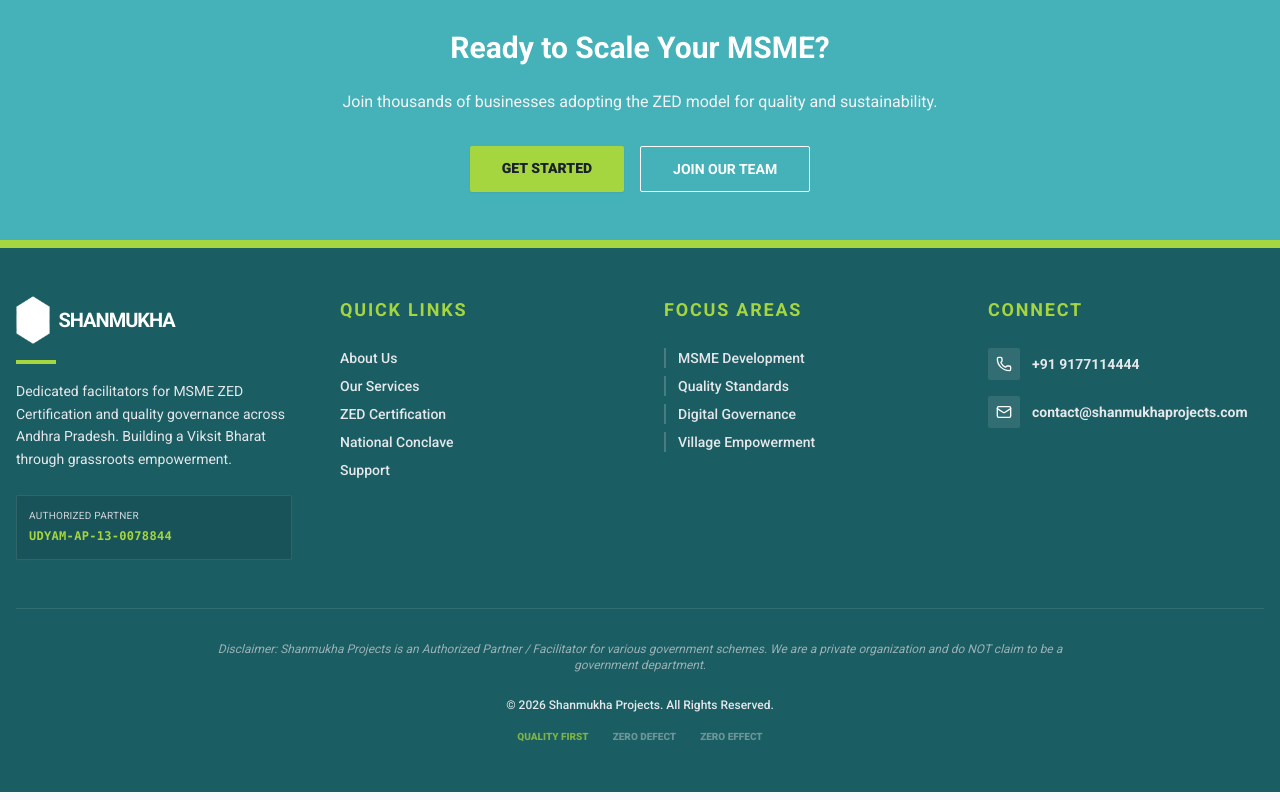
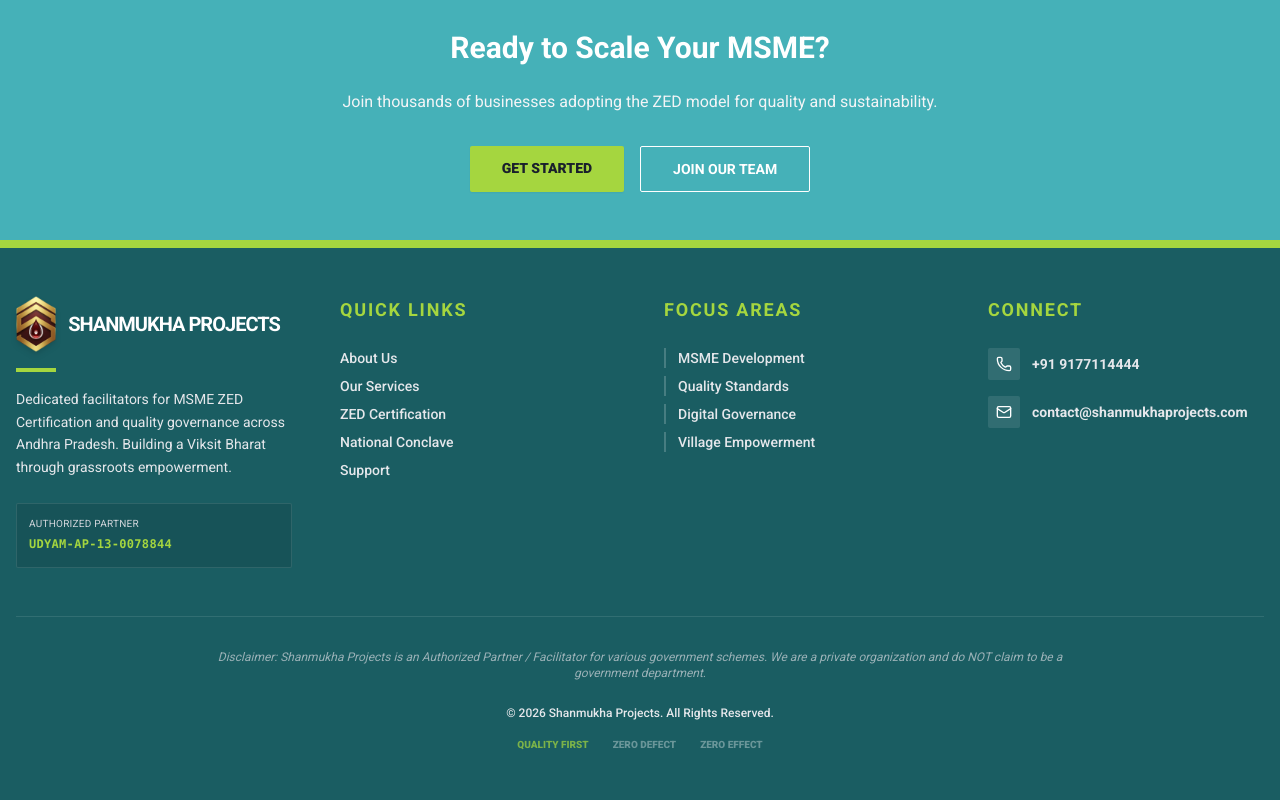
Before and after one commit to balajiprojects049-art/Shanmukha-Projects-, a React (Vite) app: page / in a window 1280 px wide. Shown: the part 4235-5035 px from the top of the page. Built offline with nearby package versions, Linux system fonts and the light colour scheme.

Commit message:
Fix footer logo visibility and update company name to Shanmukha Projects

```diff
--- a/src/components/layout/Footer.jsx
+++ b/src/components/layout/Footer.jsx
@@ -9,9 +9,9 @@
                 <div className="grid grid-cols-1 md:grid-cols-4 gap-12">
                     {/* Brand Section */}
                     <div className="col-span-1 md:col-span-1">
-                        <Link to="/" className="flex items-center gap-2">
-                            <img src="/images/logo.png" alt="Logo" className="h-12 w-auto brightness-0 invert" />
-                            <span className="font-bold text-xl uppercase tracking-tighter">Shanmukha</span>
+                        <Link to="/" className="flex items-center gap-3">
+                            <img src="/images/logo.png" alt="Shanmukha Projects Logo" className="h-14 w-auto drop-shadow-md" />
+                            <span className="font-bold text-xl uppercase tracking-tighter">Shanmukha Projects</span>
                         </Link>
                         <div className="h-1 w-10 bg-[#a5d63f] my-4"></div>
                         <p className="text-gray-200 text-sm leading-relaxed max-w-sm">
```
